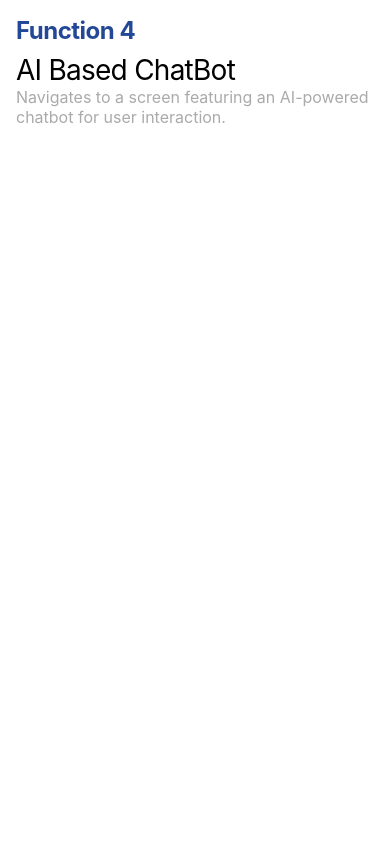
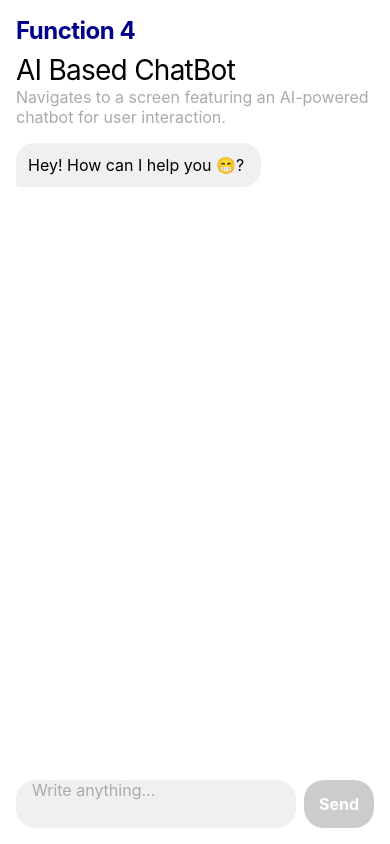
Before and after one commit to ErenElagz/10-Features-in-React-Native-Mobile-App, a React Native app: screen /ChatBot in a window 390 px wide. Built offline with nearby package versions, Linux system fonts and the light colour scheme.

Commit message:
feat: Implement chatbot functionality with message handling and API integration; enhance UI with message bubbles and input features

```diff
--- a/src/screens/ChatBot/ChatBot.tsx
+++ b/src/screens/ChatBot/ChatBot.tsx
@@ -1,8 +1,109 @@
-import {StyleSheet, Text, View} from 'react-native';
-import React from 'react';
+import React, {useState, useRef, useCallback} from 'react';
+import {
+  StyleSheet,
+  View,
+  Text,
+  TextInput,
+  FlatList,
+  TouchableOpacity,
+} from 'react-native';
 import Pages from '../../data/Pages';
 
-export default function ChatBotScreen() {
+const GEMINI_API_KEY = 'AIzaSyAsOh8SVyaEFIpVq2mKLlSNkf-qE7waadg';
+const API_URL = `https://generativelanguage.googleapis.com/v1beta/models/gemini-pro:generateContent?key=${GEMINI_API_KEY}`;
+
+export default function ChatbotScreen() {
+  const [inputText, setInputText] = useState('');
+  const [messages, setMessages] = useState([
+    {id: '0', text: 'Hey! How can I help you 😁? ', sender: 'bot'},
+  ]);
+  const [isLoading, setIsLoading] = useState(false);
+  const [error, setError] = useState(null);
+  const flatListRef = useRef(null);
+
+  const scrollToBottom = () => {
+    setTimeout(() => flatListRef.current?.scrollToEnd({animated: true}), 100);
+  };
+
+  const handleSend = useCallback(async () => {
+    const trimmedInput = inputText.trim();
+    if (!trimmedInput || isLoading) return;
+
+    const userMessage = {
+      id: Date.now().toString(),
+      text: trimmedInput,
+      sender: 'user',
+    };
+    setMessages(prevMessages => [...prevMessages, userMessage]);
+    setInputText('');
+    setError(null);
+    scrollToBottom();
+
+    setIsLoading(true);
+
+    try {
+      const requestBody = {
+        contents: [{parts: [{text: trimmedInput}]}],
+      };
+
+      const response = await fetch(API_URL, {
+        method: 'POST',
+        headers: {
+          'Content-Type': 'application/json',
+        },
+        body: JSON.stringify(requestBody),
+      });
+
+      const responseData = await response.json();
+
+      if (!response.ok) {
+        const apiError =
+          responseData?.error?.message || `HTTP ${response.status}`;
+        throw new Error(`API Hatası: ${apiError}`);
+      }
+      const botText = responseData?.candidates?.[0]?.content?.parts?.[0]?.text;
+
+      if (botText) {
+        const botMessage = {
+          id: (Date.now() + 1).toString(),
+          text: botText.trim(),
+          sender: 'bot',
+        };
+        setMessages(prevMessages => [...prevMessages, botMessage]);
+      } else {
+        console.error('API Yanıt Formatı Hatalı:', responseData);
+        throw new Error('Anlaşılır bir cevap alınamadı.');
+      }
+    } catch (err) {
+      console.error('Mesaj gönderilirken hata:', err);
+      setError(err.message || 'Bilinmeyen bir hata oluştu.');
+
+      const errorMessage = {
+        id: (Date.now() + 1).toString(),
+        text: `Hata: ${err.message || 'Bilinmeyen bir hata oluştu.'}`,
+        sender: 'bot',
+        isError: true,
+      };
+      setMessages(prevMessages => [...prevMessages, errorMessage]);
+    } finally {
+      setIsLoading(false);
+      scrollToBottom();
+    }
+  }, [inputText, isLoading]);
+
+  const renderMessage = ({item}) => (
+    <View
+      style={[
+        styles.messageBubble,
+        item.sender === 'user' ? styles.userBubble : styles.botBubble,
+        item.isError ? styles.errorBubble : {},
+      ]}>
+      <Text style={item.sender === 'user' ? styles.userText : styles.botText}>
+        {item.text}
+      </Text>
+    </View>
+  );
+
   return (
     <View style={styles.container}>
       <View>
@@ -10,10 +111,41 @@ export default function ChatBotScreen() {
         <Text style={styles.title}>{Pages[3].title}</Text>
         <Text style={styles.description}>{Pages[3].description}</Text>
       </View>
+
+      <FlatList
+        ref={flatListRef}
+        data={messages}
+        renderItem={renderMessage}
+        keyExtractor={item => item.id}
+        onContentSizeChange={scrollToBottom}
+        onLayout={scrollToBottom}
+      />
+
+      <View style={styles.inputContainer}>
+        <TextInput
+          style={styles.input}
+          value={inputText}
+          onChangeText={setInputText}
+          placeholder="Write anything..."
+          editable={!isLoading}
+          multiline
+          cursorColor={'#000'}
+          placeholderTextColor={'#aaa'}
+        />
+        {/* Gönder Butonu */}
+        <TouchableOpacity
+          style={[
+            styles.sendButton,
+            (isLoading || !inputText.trim()) && {backgroundColor: '#ccc'},
+          ]}
+          onPress={handleSend}
+          disabled={isLoading || !inputText.trim()}>
+          <Text style={styles.sendButtonText}>Send</Text>
+        </TouchableOpacity>
+      </View>
     </View>
   );
 }
-
 const styles = StyleSheet.create({
   container: {
     flex: 1,
@@ -29,11 +161,68 @@ const styles = StyleSheet.create({
   description: {
     fontSize: 16,
     color: '#aaa',
+    marginBottom: 16,
   },
   function: {
     fontSize: 24,
-    color: '#234897',
+    color: 'darkblue',
     letterSpacing: -0.5,
     fontWeight: 'bold',
   },
+  messageBubble: {
+    maxWidth: '80%',
+    padding: 12,
+    borderRadius: 18,
+    marginBottom: 16,
+  },
+  userBubble: {
+    backgroundColor: 'darkblue',
+    alignSelf: 'flex-end',
+    borderBottomRightRadius: 4,
+  },
+  botBubble: {
+    backgroundColor: '#f0f0f0',
+    alignSelf: 'flex-start',
+    borderBottomLeftRadius: 4,
+  },
+  errorBubble: {
+    backgroundColor: '#FFDDDD',
+  },
+  userText: {
+    color: '#FFFFFF',
+    fontSize: 16,
+  },
+  botText: {
+    color: '#000000',
+    fontSize: 16,
+  },
+  inputContainer: {
+    flexDirection: 'row',
+    alignItems: 'center',
+    backgroundColor: '#FFFFFF',
+  },
+  input: {
+    flex: 1,
+    minHeight: 48,
+    maxHeight: 120,
+    backgroundColor: '#F0F0F0',
+    borderRadius: 20,
+    fontSize: 16,
+    color: '#000000',
+    marginRight: 8,
+    paddingHorizontal: 16,
+  },
+  sendButton: {
+    backgroundColor: '#007AFF',
+    paddingHorizontal: 15,
+    height: 48,
+    borderRadius: 20,
+    justifyContent: 'center',
+    alignItems: 'center',
+  },
+  sendButtonText: {
+    color: '#FFFFFF',
+    fontWeight: 'bold',
+    fontSize: 16,
+  },
 });
```
